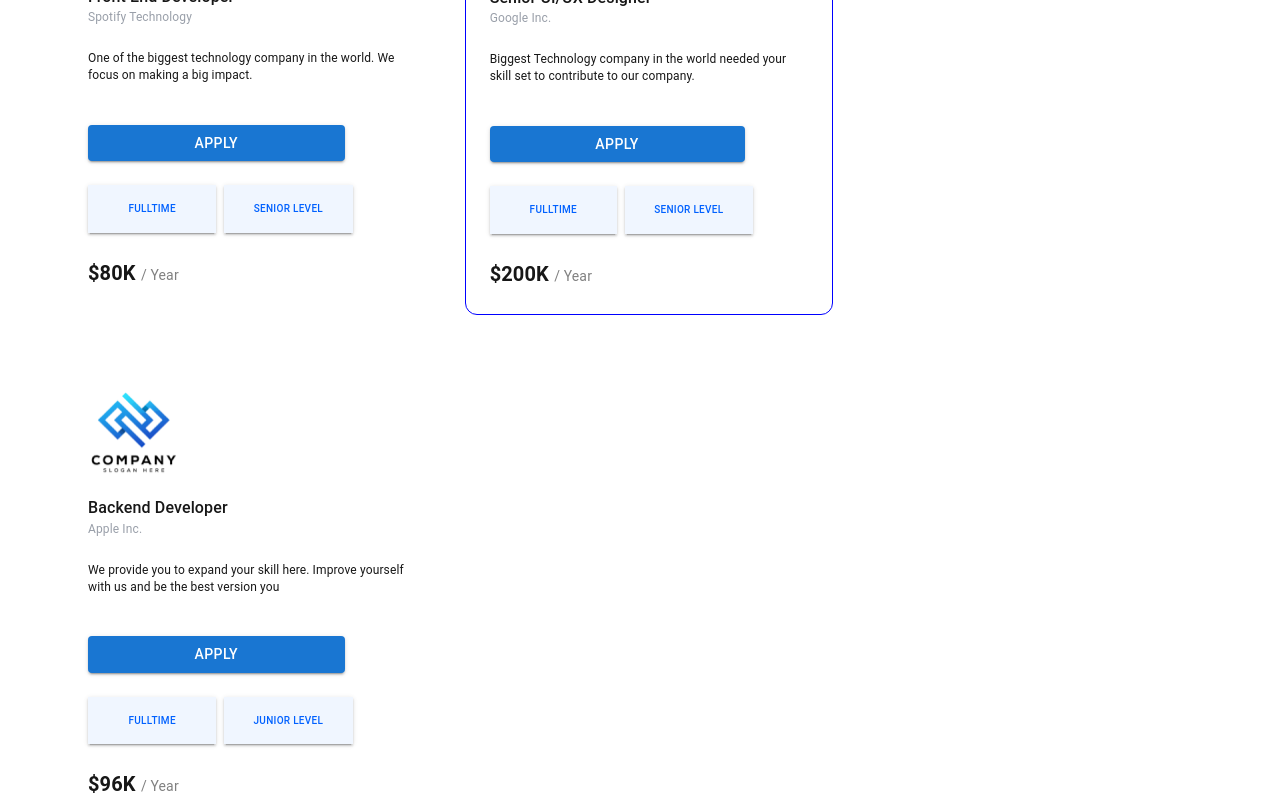
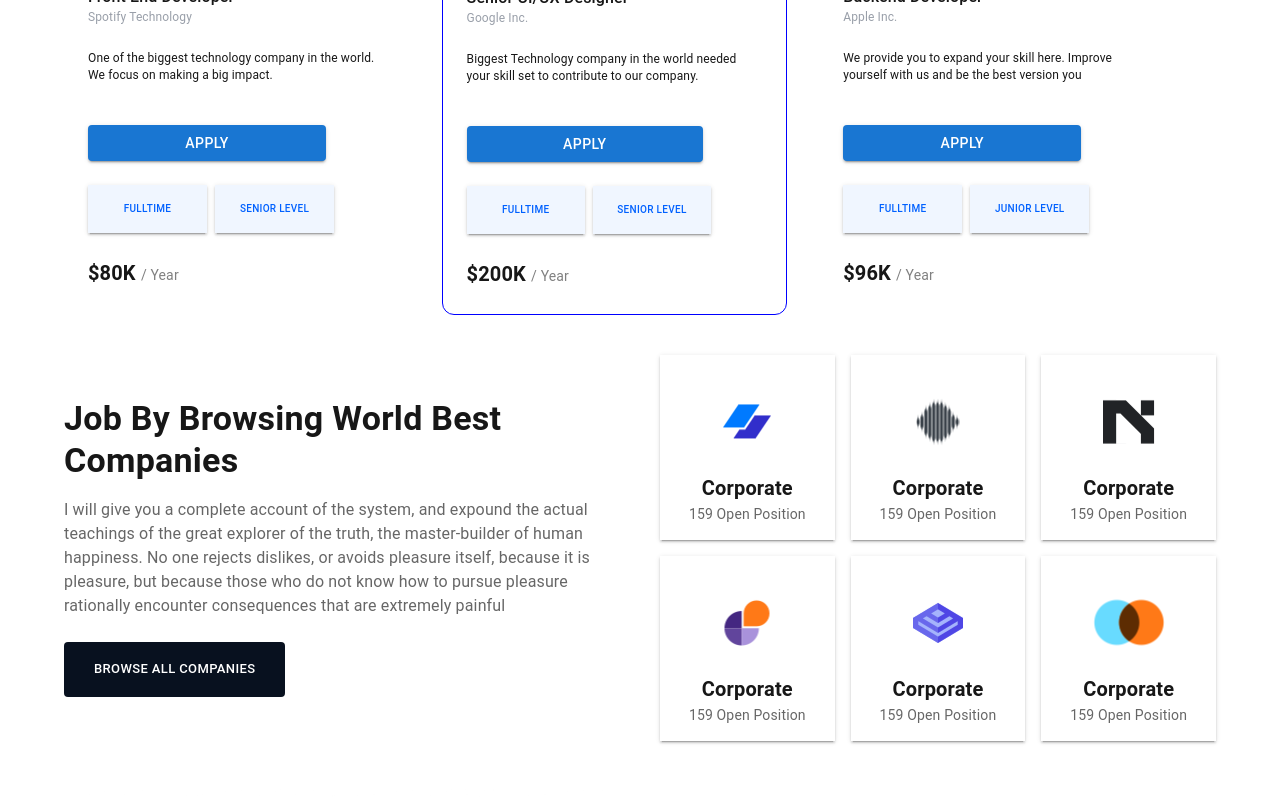
Before and after one commit to asifalidev77/Job-portal, a Next.js app: page / in a window 1280 px wide. Shown: the part 2000-2797 px from the top of the page. Built offline with nearby package versions, Linux system fonts and the light colour scheme.

Commit message:
responsive

```diff
--- a/src/app/components/CreativeJobsFeature.tsx
+++ b/src/app/components/CreativeJobsFeature.tsx
@@ -1,6 +1,8 @@
 "use client";
 import { Box, Grid, Typography, Paper, TextField, useMediaQuery, useTheme ,Container} from "@mui/material";
 import { FC } from "react";
+import React from "react";
+
 interface Step {
   number: string;
   title: string;
--- a/src/app/components/ExploreCompanies.tsx
+++ b/src/app/components/ExploreCompanies.tsx
@@ -1,5 +1,4 @@
-import { Box, Button, Container, TextField, Typography } from "@mui/material";
-import Grid from "@mui/material/Grid2";
+import { Box, Button, Container,  Typography } from "@mui/material";
 import Image from "next/image";
 import Company1 from "../../assets/SVG/Frame 1979.svg";
 import Company2 from "../../assets/SVG/Frame 1969.svg";
@@ -17,13 +16,14 @@
             flexWrap: "nowrap",
             alignItems: "center",
             justifyContent: "space-between",
-            flexDirection: "row",
+            flexDirection: { xs: "column", md: "row" },
+            gap: 5,
             mt: 5,
             mb: 5,
             width: "100%",
           }}
         >
-          <Box sx={{ width: "50%" }}>
+          <Box sx={{  width: { xs: "100%", md: "50%" }, }}>
             <Typography variant="h4" sx={{ fontWeight: "bold", mb: 2 }}>
             Job By Browsing World Best Companies
             </Typography>
@@ -45,10 +45,12 @@
               Browse All Companies
             </Button>
           </Box>
-          <Box sx={{ width: "50%", display: "flex", flexDirection: "column", justifyItems: "end", gap: 2 }}>
-            <Box sx={{ display: "flex", flexDirection: "row", gap: 2, justifyContent: "end" }}>
-            <Box sx={{ textAlign: "center", p: 2, boxShadow: 2 }}>
-                <Image src={Company1} alt="Company01" width={100} height={100} />
+          <Box sx={{  width: { xs: "100%", md: "50%" }, display: "flex", flexDirection: "column", justifyItems: "end", gap: 2 }}>
+            <Box sx={{ display: "flex", flexDirection: "row", gap: 2, justifyContent: "end", }}>
+            <Box sx={{ textAlign: "center", p: 2, boxShadow: 2, width: "33%" }}>
+                <Image src={Company1} alt="Company01" width={100} height={100}
+                style={{ margin: "auto" }}
+                />
                 <Typography variant="h6" fontWeight={600}>
                 Corporate
                 </Typography>
@@ -56,16 +58,20 @@
                 159 Open Position
                 </Typography>
             </Box>
-            <Box sx={{ textAlign: "center", p: 2, boxShadow: 2 }}>
-                <Image src={Company2} alt="Company01" width={100} height={100} />
+            <Box sx={{ textAlign: "center", p: 2, boxShadow: 2, width: "33%" }}>
+                <Image src={Company2} alt="Company01" width={100} height={100}
+                style={{ margin: "auto" }}
+                />
                 <Typography variant="h6" fontWeight={600}>
                 Corporate
                 </Typography>
                 <Typography variant="body2" color="text.secondary">
                 159 Open Position
                 </Typography>
-            </Box><Box sx={{ textAlign: "center", p: 2, boxShadow: 2 }}>
-                <Image src={Company3} alt="Company01" width={100} height={100} />
+            </Box><Box sx={{ textAlign: "center", p: 2, boxShadow: 2, width: "33%" }}>
+                <Image src={Company3} alt="Company01" width={100} height={100}
+                style={{ margin: "auto" }}
+                />
                 <Typography variant="h6" fontWeight={600}>
                 Corporate
                 </Typography>
@@ -75,8 +81,10 @@
             </Box>
             </Box>
             <Box sx={{ display: "flex", flexDirection: "row", gap: 2, justifyContent: "end" }}>
-            <Box sx={{ textAlign: "center", p: 2, boxShadow: 2 }}>
-                <Image src={Company4} alt="Company01" width={100} height={100} />
+            <Box sx={{ textAlign: "center", p: 2, boxShadow: 2, width: "33%", }}>
+                <Image src={Company4} alt="Company01" width={100} height={100}
+                style={{ margin: "auto" }}
+                />
                 <Typography variant="h6" fontWeight={600}>
                 Corporate
                 </Typography>
@@ -84,16 +92,20 @@
                 159 Open Position
                 </Typography>
             </Box>
-            <Box sx={{ textAlign: "center", p: 2, boxShadow: 2 }}>
-                <Image src={Company5} alt="Company01" width={100} height={100} />
+            <Box sx={{ textAlign: "center", p: 2, boxShadow: 2, width: "33%" }}>
+                <Image src={Company5} alt="Company01" width={100} height={100}
+                style={{ margin: "auto" }}
+                />
                 <Typography variant="h6" fontWeight={600}>
                 Corporate
                 </Typography>
                 <Typography variant="body2" color="text.secondary">
                 159 Open Position
                 </Typography>
-            </Box><Box sx={{ textAlign: "center", p: 2, boxShadow: 2 }}>
-                <Image src={Company6} alt="Company01" width={100} height={100} />
+            </Box><Box sx={{ textAlign: "center", p: 2, boxShadow: 2, width: "33%" }}>
+                <Image src={Company6} alt="Company01" width={100} height={100}
+                style={{ margin: "auto" }}
+                />
                 <Typography variant="h6" fontWeight={600}>
                 Corporate
                 </Typography>
--- a/src/app/components/HeroSection.tsx
+++ b/src/app/components/HeroSection.tsx
@@ -1,7 +1,5 @@
 "use Client";
 import { Box, Button, Container, TextField, Typography } from "@mui/material";
-import HeroImage from "../../assets/PNG/herosection.png";
-import Image from "next/image";
 export default function HeroSection() {
   return (
     <>
@@ -85,13 +83,14 @@
               justifyContent: "end",
             }}
           >
-            <Image
+            {/* <Image
               src={HeroImage}
               alt="Hero Image"
-              width={888}
-              height={847}
+              width={500}
+              height={500}
               objectFit="contain"
-            />
+            /> */}
+            <img src="/herosection.png" alt="" />
           </Box>
         </Box>
       </Container>
--- a/src/app/components/JobCategories.tsx
+++ b/src/app/components/JobCategories.tsx
@@ -1,8 +1,6 @@
 import {
-    Button,
     Box,
     Typography,
-    Container,
   } from "@mui/material";
   import { ReactElement } from "react";
   interface jobProps {
@@ -25,7 +23,7 @@
         boxShadow: "0 4px 10px rgba(0, 0, 0, 0.1)",
         cursor: "pointer",
         transition: "0.3s",
-        width: { xs: "100%", sm: "280px", md: "250px" }, // Responsive width
+        width: { xs: "100%", sm: "100%", md: "250px" }, // Responsive width
         "&:hover": { boxShadow: "0 6px 15px rgba(0, 0, 0, 0.15)" },
       }}
       >
--- a/src/app/components/JoinOurTeam.tsx
+++ b/src/app/components/JoinOurTeam.tsx
@@ -11,7 +11,8 @@
             flexWrap: "nowrap",
             alignItems: "center",
             justifyContent: "space-between",
-            flexDirection: "row",
+            flexDirection: { xs: "column-reverse", md: "row" },
+            gap: 5,
             mt: 5,
             mb: 5,
             height: "546px",
@@ -19,7 +20,7 @@
         >
           <Box
             sx={{
-              width: "50%",
+              width: { xs: "100%", md: "50%" },
               height: "546px",
               display: "flex",
               position: "relative",
@@ -27,7 +28,7 @@
           >
             <Image src={Team} alt="Team" layout="fill" objectFit="cover" />
           </Box>
-          <Box sx={{ width: "50%" }}>
+          <Box sx={{ width: { xs: "100%", md: "50%" }, }}>
             <Typography variant="h4" sx={{ fontWeight: "bold", mb: 2 }}>
               Begin Your New Journey <br /> With Us
             </Typography>
--- a/src/app/components/Positions.tsx
+++ b/src/app/components/Positions.tsx
@@ -21,7 +21,7 @@
     <>
       <Box
         sx={{
-          width: { xs: "100%", md: "32%" },
+          width: { xs: "100%", md: "30%" },
           padding: 3,
           borderRadius: 3,
           border: isSelected ? "1px solid blue" : "none",
--- a/src/app/page.tsx
+++ b/src/app/page.tsx
@@ -160,7 +160,7 @@
 
       <ExploreCompanies />
       <JoinOurTeam />
-      <Footer />
+      {/* <Footer /> */}
     </>
   );
 }
```
Also changed, not shown: public/herosection.png (added).
